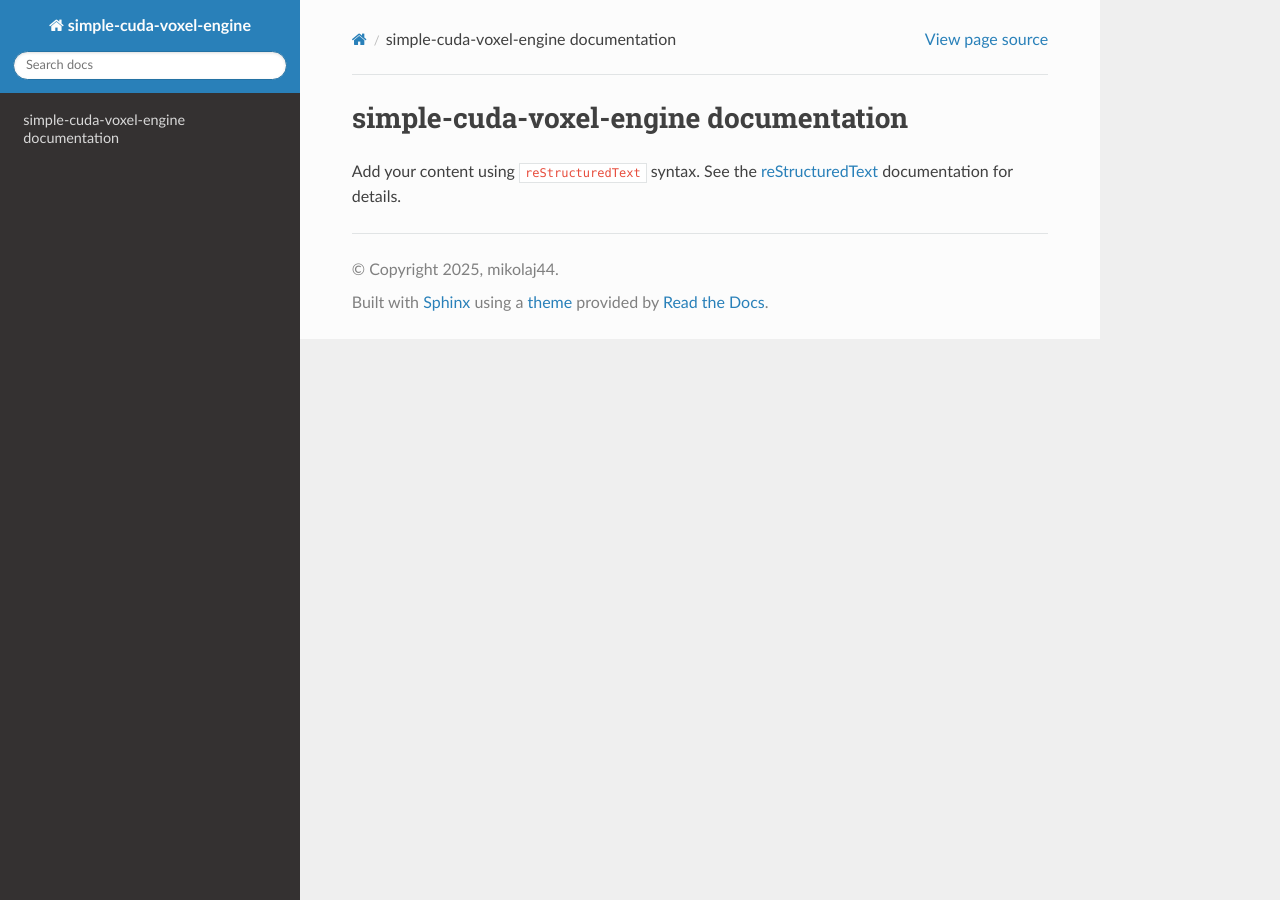
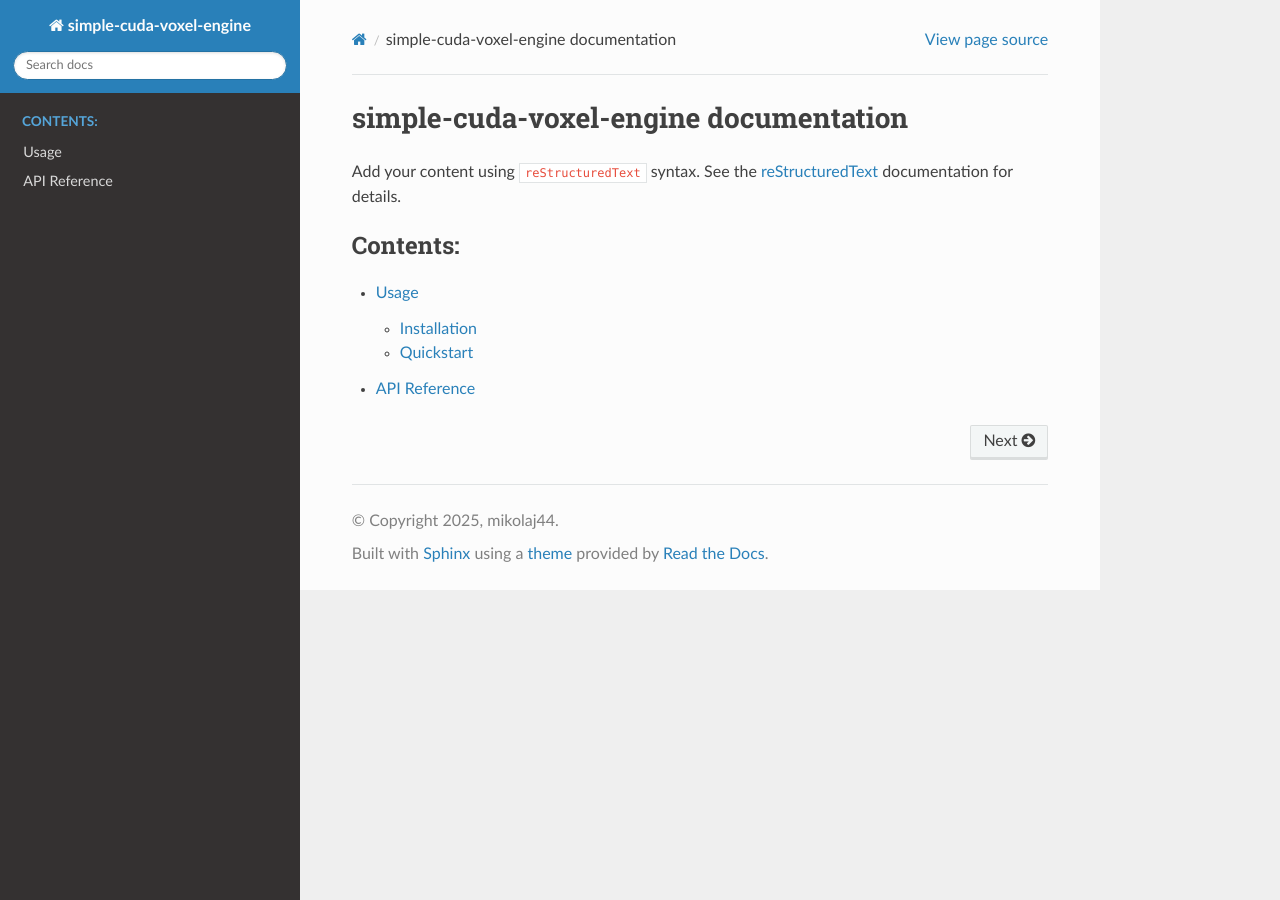
Before and after one commit to mikolaj44/simple-cuda-voxel-engine, a Sphinx documentation site: the page built from source/index.rst, in a window 1280 px wide. Built offline with Sphinx 7.4.7 and the Read the Docs theme 3.1.0, drawn with Linux system fonts in a browser that asks for light colours.

```diff
--- a/source/conf.py
+++ b/source/conf.py
@@ -13,12 +13,14 @@
 # -- General configuration ---------------------------------------------------
 # https://www.sphinx-doc.org/en/master/usage/configuration.html#general-configuration
 
-extensions = []
+extensions = ["breathe"]
 
 templates_path = ['_templates']
 exclude_patterns = []
 
-
+breathe_projects = {
+    "simple-cuda-voxel-engine": "../build/xml"
+}
 
 # -- Options for HTML output -------------------------------------------------
 # https://www.sphinx-doc.org/en/master/usage/configuration.html#options-for-html-output
--- a/source/index.rst
+++ b/source/index.rst
@@ -14,3 +14,6 @@
 .. toctree::
    :maxdepth: 2
    :caption: Contents:
+
+   usage
+   api
```
Also changed, not shown: source/api.rst (added, +7 -0 lines), source/usage.rst (added, +12 -0 lines), 13 other files.
